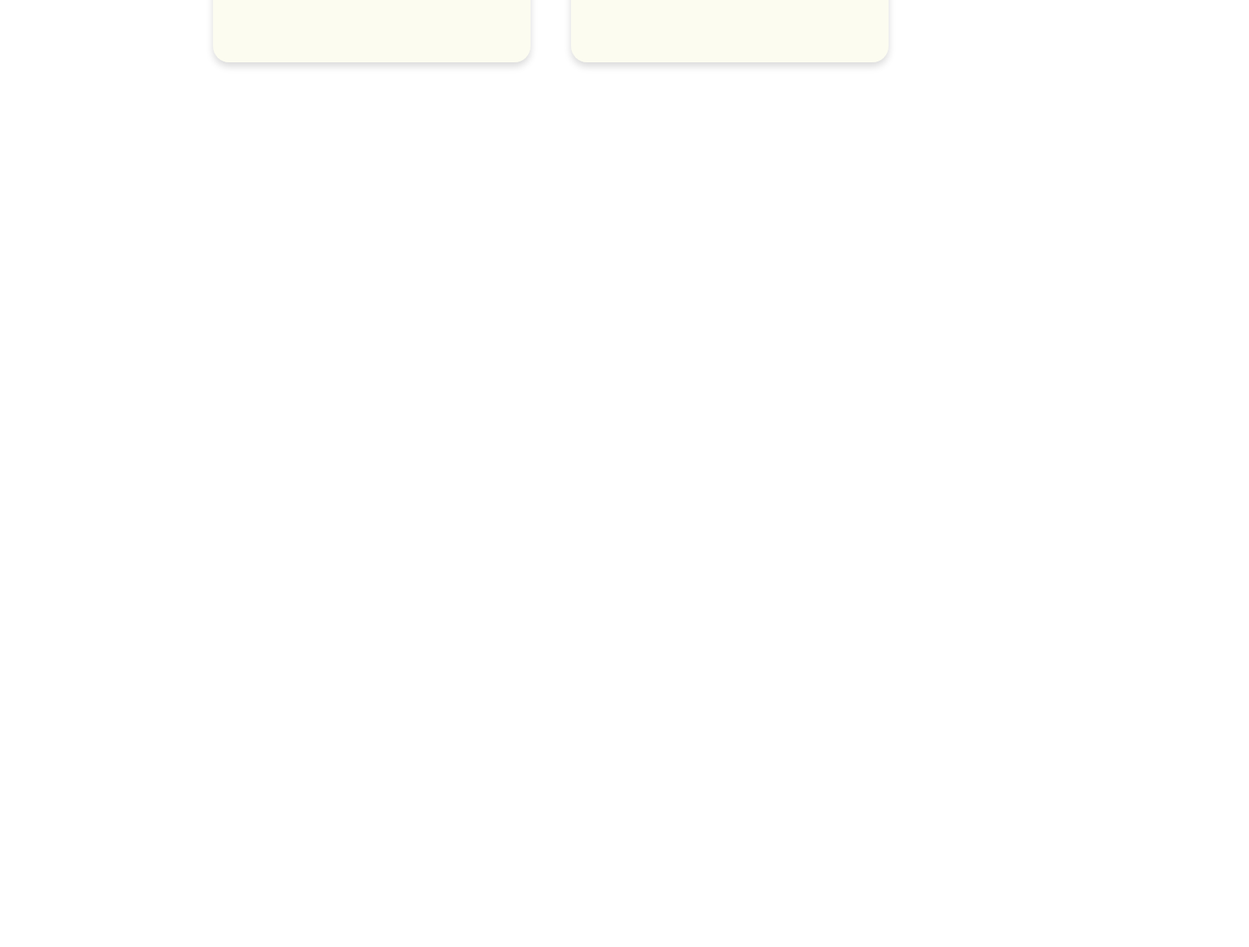
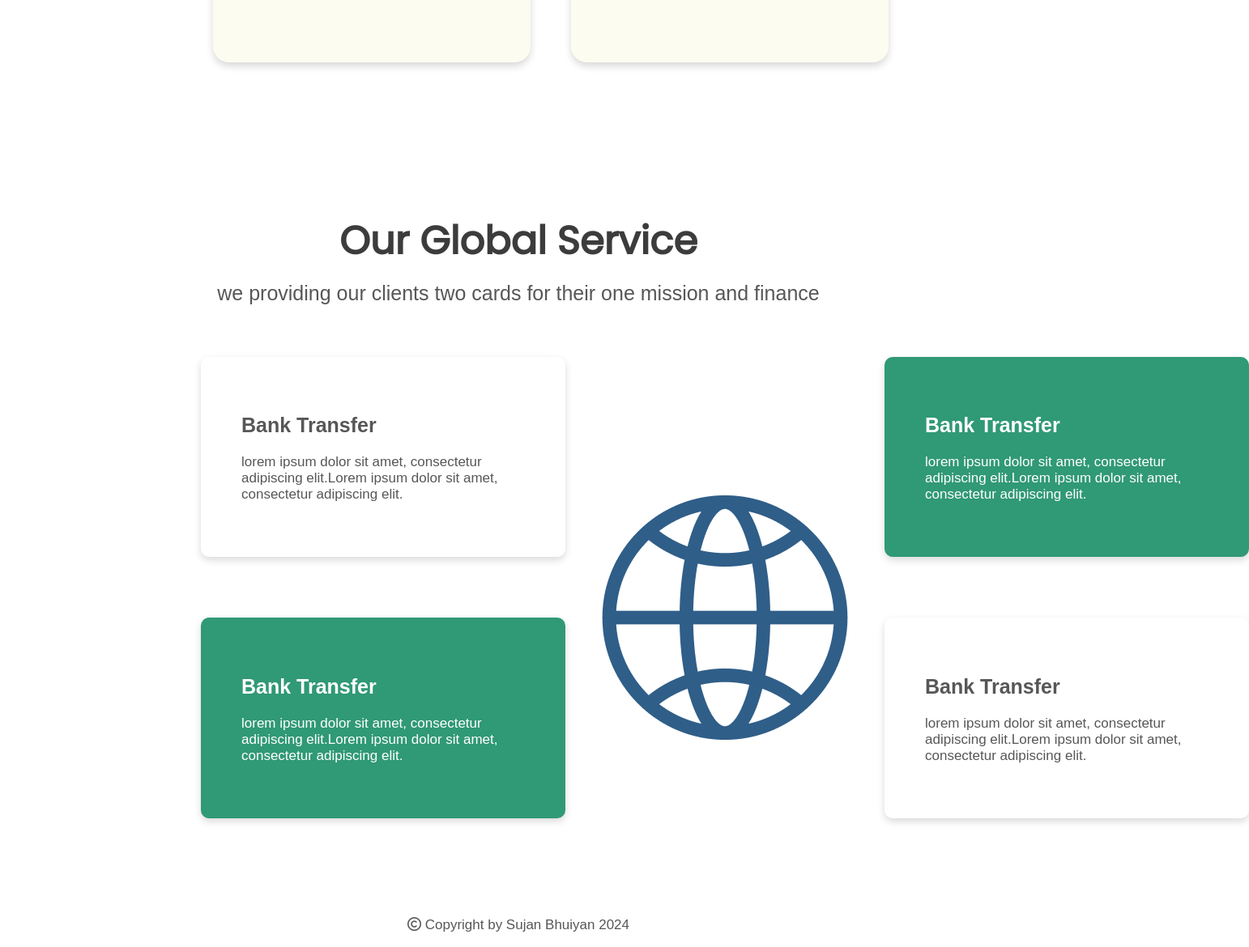
Before and after one commit to Sujan-Ahammad/Paywise-Bank-with-html-and-css, a plain HTML site: page index.html in a window 1280 px wide. Shown: the part 2362-3532 px from the top of the page at 81% size, 1542 px wide, since content can reach past the window. Before the commit the page ends 2582 px from the top, so only its background shows below. Drawn offline with Linux system fonts and the light colour scheme.

Commit message:
Project Completed

```diff
--- a/index.html
+++ b/index.html
@@ -11,6 +11,10 @@
       href="https://fonts.googleapis.com/css2?family=Poppins&display=swap"
       rel="stylesheet"
     />
+    <script
+      src="https://kit.fontawesome.com/249a585ff3.js"
+      crossorigin="anonymous"
+    ></script>
   </head>
   <body>
     <header>
@@ -90,8 +94,53 @@
           </div>
         </div>
       </section>
+      <!-- Last Section -->
+      <section class="service-container">
+        <h2 class="service-title">Our Global Service</h2>
+        <h4 class="service-des">
+          we providing our clients two cards for their one mission and finance
+        </h4>
+        <div class="service-main">
+          <div class="service-left">
+            <div class="left-up">
+              <h2 class="left-up-title">Bank Transfer</h2>
+              <p class="left-up-des">
+                lorem ipsum dolor sit amet, consectetur adipiscing elit.Lorem
+                ipsum dolor sit amet, consectetur adipiscing elit.
+              </p>
+            </div>
+            <div class="left-down">
+              <h2 class="left-down-title">Bank Transfer</h2>
+              <p class="left-down-des">
+                lorem ipsum dolor sit amet, consectetur adipiscing elit.Lorem
+                ipsum dolor sit amet, consectetur adipiscing elit.
+              </p>
+            </div>
+          </div>
+          <img src="images/vector.png" alt="" />
+          <div class="service-right">
+            <div class="right-up">
+              <h2 class="right-up-title">Bank Transfer</h2>
+              <p class="right-up-des">
+                lorem ipsum dolor sit amet, consectetur adipiscing elit.Lorem
+                ipsum dolor sit amet, consectetur adipiscing elit.
+              </p>
+            </div>
+            <div class="right-down">
+              <h2 class="right-down-title">Bank Transfer</h2>
+              <p class="right-down-des">
+                lorem ipsum dolor sit amet, consectetur adipiscing elit.Lorem
+                ipsum dolor sit amet, consectetur adipiscing elit.
+              </p>
+            </div>
+          </div>
+        </div>
+      </section>
 
-      <!-- Last Section -->
+      <!-- Copyright Icon -->
+      <h3 class="copyright">
+        <i class="fa-regular fa-copyright"></i> Copyright by Sujan Bhuiyan 2024
+      </h3>
     </main>
   </body>
 </html>
--- a/style/bank.css
+++ b/style/bank.css
@@ -277,3 +277,92 @@ hr {
 }
 
 /* Last Section */
+.service-container {
+  margin-top: 50px;
+  text-align: center;
+}
+.service-title {
+  color: #3d3c3c;
+  font-family: "Poppins", sans-serif;
+  font-size: 48px;
+  font-style: normal;
+  font-weight: 600;
+  margin-bottom: 10px;
+}
+.service-des {
+  margin-top: 14px;
+  color: #575757;
+  font-family: "popins", sans-serif;
+  font-size: 25px;
+  font-style: normal;
+  font-weight: 400;
+}
+
+.service-main {
+  display: flex;
+  padding: 30px 240px;
+  justify-content: space-between;
+  align-items: center;
+  gap: 45px;
+}
+
+.left-up,
+.right-down {
+  text-align: start;
+  border-radius: 10px;
+  background: #fff;
+  box-shadow: 0px 4px 10px 0px rgba(0, 0, 0, 0.15);
+  padding: 50px;
+  margin-bottom: 75px;
+}
+.left-up-title,
+.left-down-title,
+.right-up-title,
+.right-down-title {
+  color: #575757;
+  font-family: "popins", sans-serif;
+  font-size: 25px;
+  font-style: normal;
+  font-weight: 600;
+}
+.left-down-title,
+.right-up-title {
+  color: #fff;
+}
+.left-down-des,
+.right-up-des {
+  width: 350px;
+  font-family: "popins", sans-serif;
+  font-size: 17px;
+  font-style: normal;
+  font-weight: 400;
+  color: #fff;
+}
+.left-up-des,
+.right-down-des {
+  width: 350px;
+  color: #575757;
+  font-family: "popins", sans-serif;
+  font-size: 17px;
+  font-style: normal;
+  font-weight: 400;
+}
+
+.right-up,
+.left-down {
+  text-align: start;
+  border-radius: 10px;
+  background: #309975;
+  box-shadow: 0px 4px 10px 0px rgba(0, 0, 0, 0.15);
+  padding: 50px;
+  margin-bottom: 75px;
+}
+
+.copyright {
+  text-align: center;
+  color: #575757;
+  font-family: "popins", sans-serif;
+  font-size: 17px;
+  font-style: normal;
+  font-weight: 400;
+}
```
